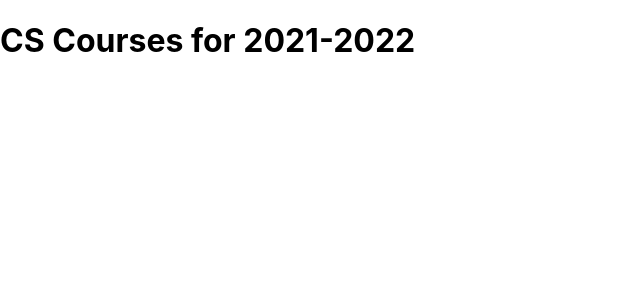
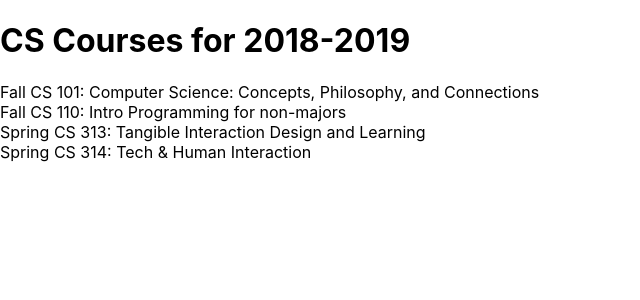
Before and after one commit to HaoOneBin/CS_394, a React (Create React App) app: page / in a window 1280 px wide. Shown: the top 300 px of the page, without its empty margins (0-640 px from the left). Built offline with nearby package versions, Linux system fonts and the light colour scheme.

Commit message:
add a list of courses

```diff
--- a/src/App.js
+++ b/src/App.js
@@ -1,12 +1,57 @@
 import React from "react";
 
 const schedule = {
-  title: "CS Courses for 2021-2022",
+  title: "CS Courses for 2018-2019",
+  courses: {
+    F101: {
+      id: "F101",
+      meets: "MWF 11:00-11:50",
+      title: "Computer Science: Concepts, Philosophy, and Connections",
+    },
+    F110: {
+      id: "F110",
+      meets: "MWF 10:00-10:50",
+      title: "Intro Programming for non-majors",
+    },
+    S313: {
+      id: "S313",
+      meets: "TuTh 15:30-16:50",
+      title: "Tangible Interaction Design and Learning",
+    },
+    S314: {
+      id: "S314",
+      meets: "TuTh 9:30-10:50",
+      title: "Tech & Human Interaction",
+    },
+  },
 };
+
+const Banner = ({ title }) => <h1>{title}</h1>;
+
+const CourseList = ({ courses }) => (
+  <div>
+    {Object.values(courses).map((course) => (
+      <Course key={course.id} course={course} />
+    ))}
+  </div>
+);
+
+const terms = { F: "Fall", W: "Winter", S: "Spring" };
+
+const getCourseTerm = (course) => terms[course.id.charAt(0)];
+
+const getCourseNumber = (course) => course.id.slice(1, 4);
+
+const Course = ({ course }) => (
+  <div>
+    {getCourseTerm(course)} CS {getCourseNumber(course)}: {course.title}
+  </div>
+);
 
 const App = () => (
   <div>
-    <h1>{schedule.title}</h1>
+    <Banner title={schedule.title} />
+    <CourseList courses={schedule.courses} />
   </div>
 );
 
```
